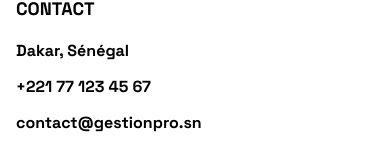
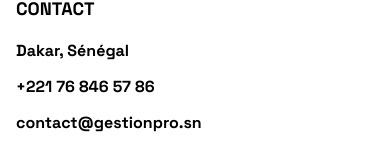
Before and after one commit to freddydiatta/SAAS_MAGASIN, a React (Vite) app: page / in a window 390 px wide. Shown: the part 7703-7868 px from the top of the page. Built offline with nearby package versions, Linux system fonts and the light colour scheme.

Commit message:
fix: Mise à jour du numéro de téléphone

```diff
--- a/src/components/ContactModal.jsx
+++ b/src/components/ContactModal.jsx
@@ -80,7 +80,7 @@ export const ContactModal = ({ isOpen, onClose }) => {
                                     type="text"
                                     required
                                     className="w-full bg-surface border-4 border-primary p-4 font-bold text-primary focus:outline-none focus:bg-white focus:ring-4 focus:ring-accent/50 transition-all"
-                                    placeholder="Ex: +221 77 ... ou email@..."
+                                    placeholder="Ex: +221 76 ... ou email@..."
                                     value={formData.email}
                                     onChange={(e) => setFormData({...formData, email: e.target.value})}
                                 />
--- a/src/components/Footer.jsx
+++ b/src/components/Footer.jsx
@@ -35,7 +35,7 @@ export const Footer = ({ onContactClick }) => {
                         <h4 className="font-black text-primary uppercase mb-4 text-lg">Contact</h4>
                         <ul className="space-y-3">
                             <li className="text-primary font-bold">Dakar, Sénégal</li>
-                            <li className="text-primary font-bold">+221 77 123 45 67</li>
+                            <li className="text-primary font-bold">+221 76 846 57 86</li>
                             <li><a href="mailto:contact@gestionpro.sn" className="text-primary font-bold hover:bg-accent hover:px-2 transition-all inline-block">contact@gestionpro.sn</a></li>
                         </ul>
                     </div>
```
